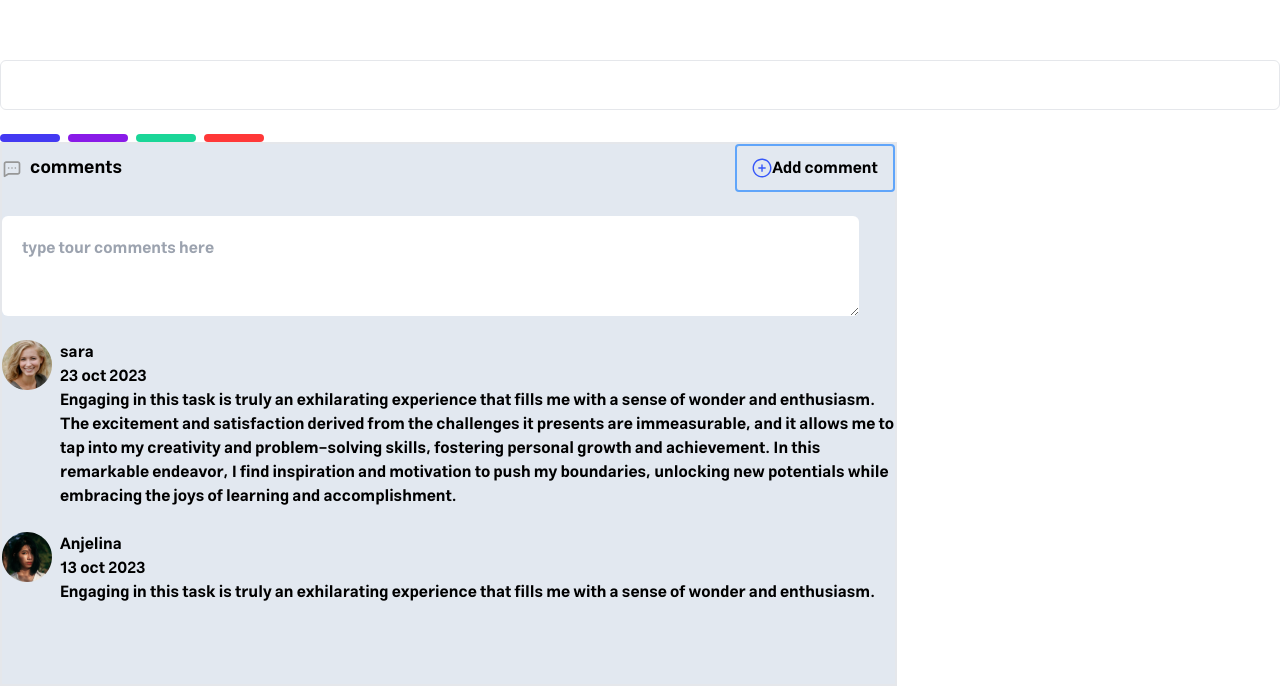
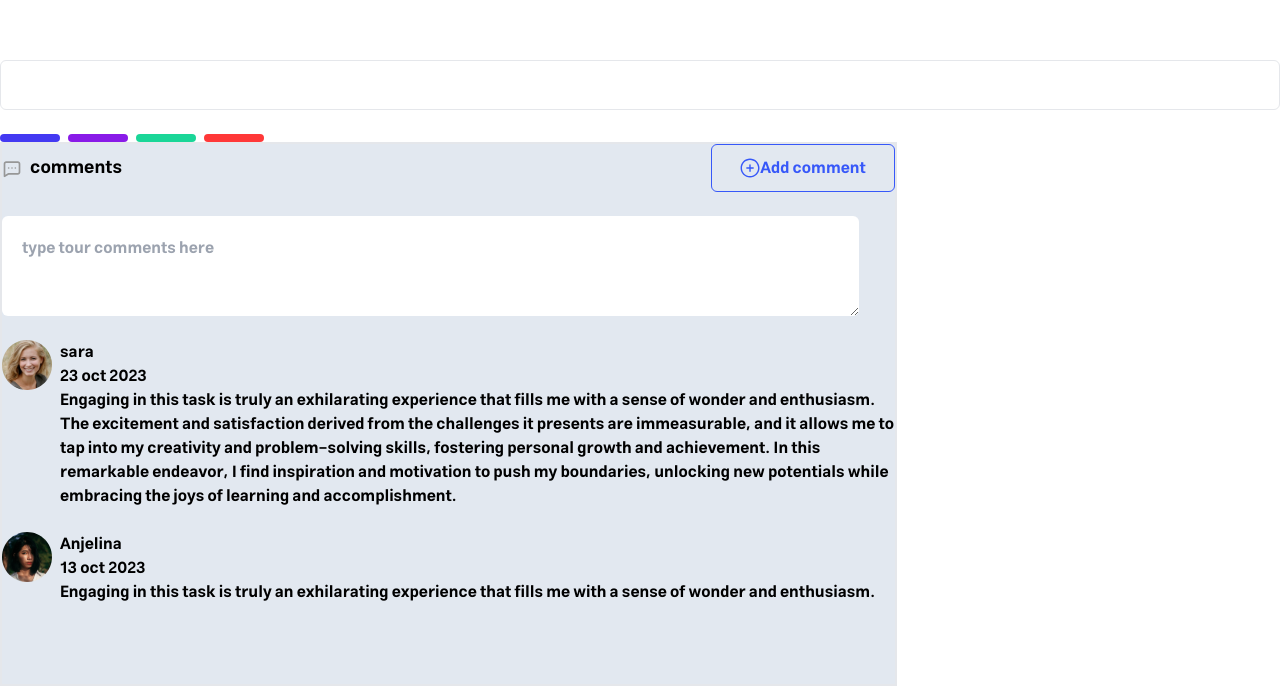
Before and after one commit to Davoud-Ghargozlou/sadcoders_task_manager, a React (Vite) app: page /ui in a window 1280 px wide. Shown: the part 1086-1772 px from the top of the page. Built offline with nearby package versions, Linux system fonts and the light colour scheme.

Commit message:
fix card again
fix card again

```diff
--- a/src/components/Card/Card.jsx
+++ b/src/components/Card/Card.jsx
@@ -1,4 +1,5 @@
 import React from 'react'
+import Button from '../UI/Button';
 
 function Card() {
     return (
@@ -10,10 +11,14 @@ function Card() {
               comments
             </h2>
           </div>
-          <button className="w-40 h-12 border-2 flex justify-center items-center border-blue-400 rounded">
+          {/* <button className="w-40 h-12 border-2 flex justify-center items-center border-blue-400 rounded">
             <img src="public/Group (1).svg" />
             Add comment
-          </button>
+          </button> */}
+          <Button variant="one" size="lg">
+            <img src='public/Group (1).svg'/>
+            <p className='text-base text-[#3758F9]'>Add comment</p>
+          </Button>
         </header>
         <textarea
           className=" w-[857px] h-[100px] p-[20px] rounded-md"
--- a/src/components/UI/Button.jsx
+++ b/src/components/UI/Button.jsx
@@ -4,10 +4,12 @@ const Button = ({ children, variant, size, ...props }) => {
   const variants = {
     fill: "rounded-md text-blue-200 border border-blue-200 ",
     outline: "rounded-md text-white bg-blue-200",
+    one:"border border-[#3758F9] rounded flex justify-center items-center"
   };
   const sizes = {
     sm: "py-3 px-7",
     md: "py-3 px-7 ",
+    lg:"w-[184px] h-[48px] py-[12px] px-[24px]"
   };
   return (
     <button
@@ -21,8 +23,8 @@ const Button = ({ children, variant, size, ...props }) => {
 
 Button.propTypes = {
   children: PropTypes.string,
-  variant: PropTypes.oneOf(["fill", "outline"]),
-  size: PropTypes.oneOf(["sm", "md"]),
+  variant: PropTypes.oneOf(["fill", "outline","one"]),
+  size: PropTypes.oneOf(["sm", "md","lg"]),
 };
 
 export default Button;
```
